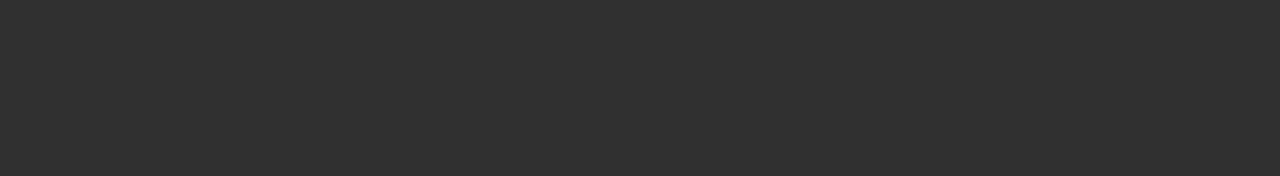
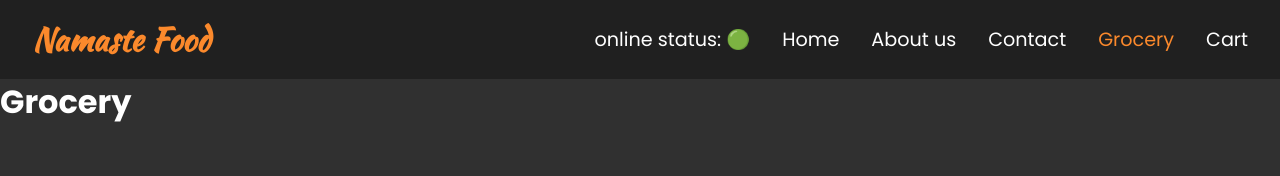
Before and after one commit to itisameerkhan/namaste-food, a React (Vite) app: page /grocery in a window 1280 px wide. Before the commit this address had no page. Shown: the top 176 px of the page. Built offline with nearby package versions, Linux system fonts and the light colour scheme.

Commit message:
lazy loading and suspense component added

```diff
--- a/src/App.js
+++ b/src/App.js
@@ -1,4 +1,4 @@
-import React from "react";
+import React, { lazy, Suspense } from "react";
 import ReactDOM from "react-dom/client";
 import Header from "./components/Header";
 import Body from "./components/Body";
@@ -7,6 +7,8 @@ import About from "./components/About";
 import Contact from "./components/Contact";
 import Error from "./components/Error";
 import RestaurantMenu from "./components/RestaurantMenu";
+
+const Grocery = lazy(() => import("./components/Grocery"));
 
 const App = () => {
   return (
@@ -39,6 +41,14 @@ const appRouter = createBrowserRouter([
         path: "/restaurants/:resId",
         element: <RestaurantMenu />,
       },
+      {
+        path: "/grocery",
+        element: (
+          <Suspense fallback={<h1>Loading....</h1>}>
+            <Grocery />
+          </Suspense>
+        ),
+      },
     ],
   },
 ]);
--- a/src/components/Body.jsx
+++ b/src/components/Body.jsx
@@ -4,6 +4,7 @@ import { useState, useEffect } from "react";
 import ShimmerList from "./ShimmerList.jsx";
 import { Link } from "react-router-dom";
 import Cors from "./Cors.jsx";
+import useOnlineStatus from "../utils/useOnlineStatus.js";
 
 const Body = () => {
   console.log("Main page");
@@ -26,10 +27,13 @@ const Body = () => {
     setFilteredRestaurant(filteredRestaurant);
   };
 
+  const onlineStatus = useOnlineStatus();
+
   useEffect(() => {
     fetchData();
   }, []);
 
+  if(onlineStatus === false) return <h1>Looks like you are offline!</h1>
   const fetchData = async () => {
     try {
       const data = await fetch(
--- /dev/null
+++ b/src/components/Grocery.jsx
@@ -0,0 +1,11 @@
+import "./Grocery.scss";
+
+const Grocery = () => {
+    return (
+        <div className="grocery">
+            <h1>Grocery</h1>
+        </div>
+    )
+};
+
+export default Grocery;
--- a/src/components/Header.jsx
+++ b/src/components/Header.jsx
@@ -1,7 +1,9 @@
+import useOnlineStatus from "../utils/useOnlineStatus";
 import "./Header.scss";
 import { NavLink } from "react-router-dom";
 
 const Header = () => {
+  const onlineStatus = useOnlineStatus();
   return (
     <>
       <div className="header">
@@ -9,13 +11,19 @@ const Header = () => {
           <h1>Namaste Food</h1>
         </div>
         <div className="right">
+          <p>online status: {onlineStatus ? "🟢" : "🔴"}</p>
           <p>
-          <NavLink to={"/"}>Home</NavLink>
+            <NavLink to={"/"}>Home</NavLink>
           </p>
           <p>
             <NavLink to={"/about"}>About us</NavLink>
           </p>
-          <p><NavLink to={"/contact"}>Contact</NavLink></p>
+          <p>
+            <NavLink to={"/contact"}>Contact</NavLink>
+          </p>
+          <p>
+            <NavLink to={"/grocery"}>Grocery</NavLink>
+          </p>
           <p>Cart</p>
         </div>
       </div>
--- a/src/components/RestaurantMenu.jsx
+++ b/src/components/RestaurantMenu.jsx
@@ -3,31 +3,15 @@ import { useEffect, useState } from "react";
 import ShimmerMenu from "./ShimmerMenu";
 import { CLOUD_IMAGE_ID, MENU_API } from "../utils/constants";
 import { useParams } from "react-router-dom";
+import useRestaurantMenu from "../utils/useRestaurantMenu";
 
 const RestaurantMenu = () => {
-  const [resInfo, setResInfo] = useState(null);
+  // const [resInfo, setResInfo] = useState(null);
   const { resId } = useParams();
-
-  console.log(resId);
-
-  useEffect(() => {
-    fetchMenu();
-  }, []);
-
-  const fetchMenu = async () => {
-    const data = await fetch(MENU_API + resId);
-    const json = await data.json();
-    setResInfo(json?.data);
-  };
-
-  console.log(
-    resInfo?.cards[2]?.groupedCard?.cardGroupMap?.REGULAR?.cards[2]?.card?.card
-      ?.itemCards
-  );
+  const resInfo = useRestaurantMenu(resId);
 
   if (resInfo === null) return <ShimmerMenu />;
 
-  console.log(resInfo);
 
   const {
     areaName,
--- /dev/null
+++ b/src/utils/useOnlineStatus.js
@@ -0,0 +1,18 @@
+import { useState, useEffect } from "react";
+
+const useOnlineStatus = () => {
+  const [onlineStatus, setOnlineStatus] = useState(true);
+
+  useEffect(() => {
+    window.addEventListener("online", () => {
+      setOnlineStatus(true);
+    });
+
+    window.addEventListener("offline", () => {
+      setOnlineStatus(false);
+    });
+  }, []);
+  return onlineStatus;
+};
+
+export default useOnlineStatus;
--- /dev/null
+++ b/src/utils/useRestaurantMenu.jsx
@@ -0,0 +1,21 @@
+import { useEffect } from "react";
+import { MENU_API } from "./constants";
+import { useState } from "react";
+
+const useRestaurantMenu = (resId) => {
+  const [resInfo, setResInfo] = useState(null);
+
+  const fetchData = async () => {
+    const response = await fetch(MENU_API + resId);
+    const json = await response.json();
+    setResInfo(json.data);
+  };
+
+  useEffect(() => {
+    fetchData();
+  }, []);
+
+  return resInfo;
+};
+
+export default useRestaurantMenu;
```
Also changed, not shown: src/components/Grocery.scss (added).
